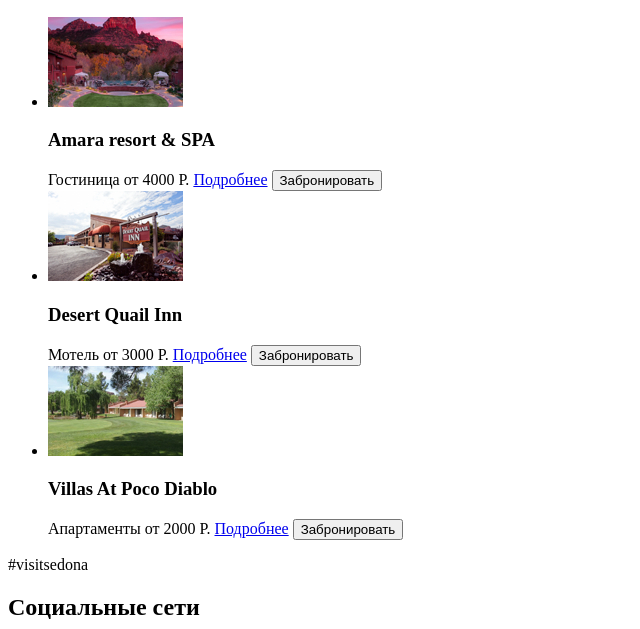
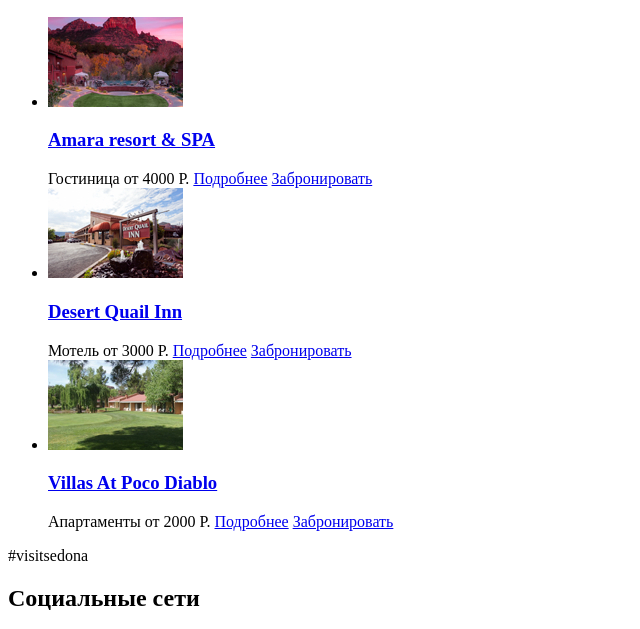
Before and after one commit to AnnaVasilchenko878/1112313-sedona-26, a plain HTML site: page hotels.html in a window 1280 px wide. Shown: the part 945-1574 px from the top of the page, without its empty margins (0-640 px from the left). Drawn offline with Linux system fonts and the light colour scheme.

Commit message:
Исправлены ошибки
Названия отелей обернуты в ссылки для интерактивности, кнопка забронировать теперь ссылка, исправлен косяк с отступом,  блок социальные сети обернут в section

```diff
--- a/hotels.html
+++ b/hotels.html
@@ -90,27 +90,33 @@
         <ul>
           <li>
             <img src="img/amara-resort-spa-hotels.jpg" width="135" height="90" alt="Гостиница Amara resort &#38; spa">
-            <h3>Amara resort &#38; SPA</h3>
+            <h3>
+              <a href="#">Amara resort &#38; SPA</a>
+            </h3>
             <span>Гостиница</span>
             <span>от 4000 Р.</span>
             <a href="#">Подробнее</a>
-            <button type="button">Забронировать</button>
+            <a href="#">Забронировать</a>
           </li>
           <li>
             <img src="img/desert-quail-inn-hotels.jpg" width="135" height="90" alt="Мотель Desert Quail Inn">
-            <h3>Desert Quail Inn</h3>
+            <h3>
+              <a href="#">Desert Quail Inn</a>
+            </h3>
             <span>Мотель</span>
             <span>от 3000 Р.</span>
             <a href="#">Подробнее</a>
-            <button type="button">Забронировать</button>
+            <a href="#">Забронировать</a>
           </li>
           <li>
             <img src="img/villas-at-poco-diablo-hotels.jpg" width="135" height="90" alt="Aпартаменты Villas At Poco Diablo">
-            <h3>Villas At Poco Diablo</h3>
+            <h3>
+              <a href="#">Villas At Poco Diablo</a>
+            </h3>
             <span>Апартаменты</span>
             <span>от 2000 Р.</span>
             <a href="#">Подробнее</a>
-            <button type="button">Забронировать</button>
+            <a href="#">Забронировать</a>
           </li>
         </ul>
       </section>
```
Also changed, not shown: index.html (+8 -0 lines).
